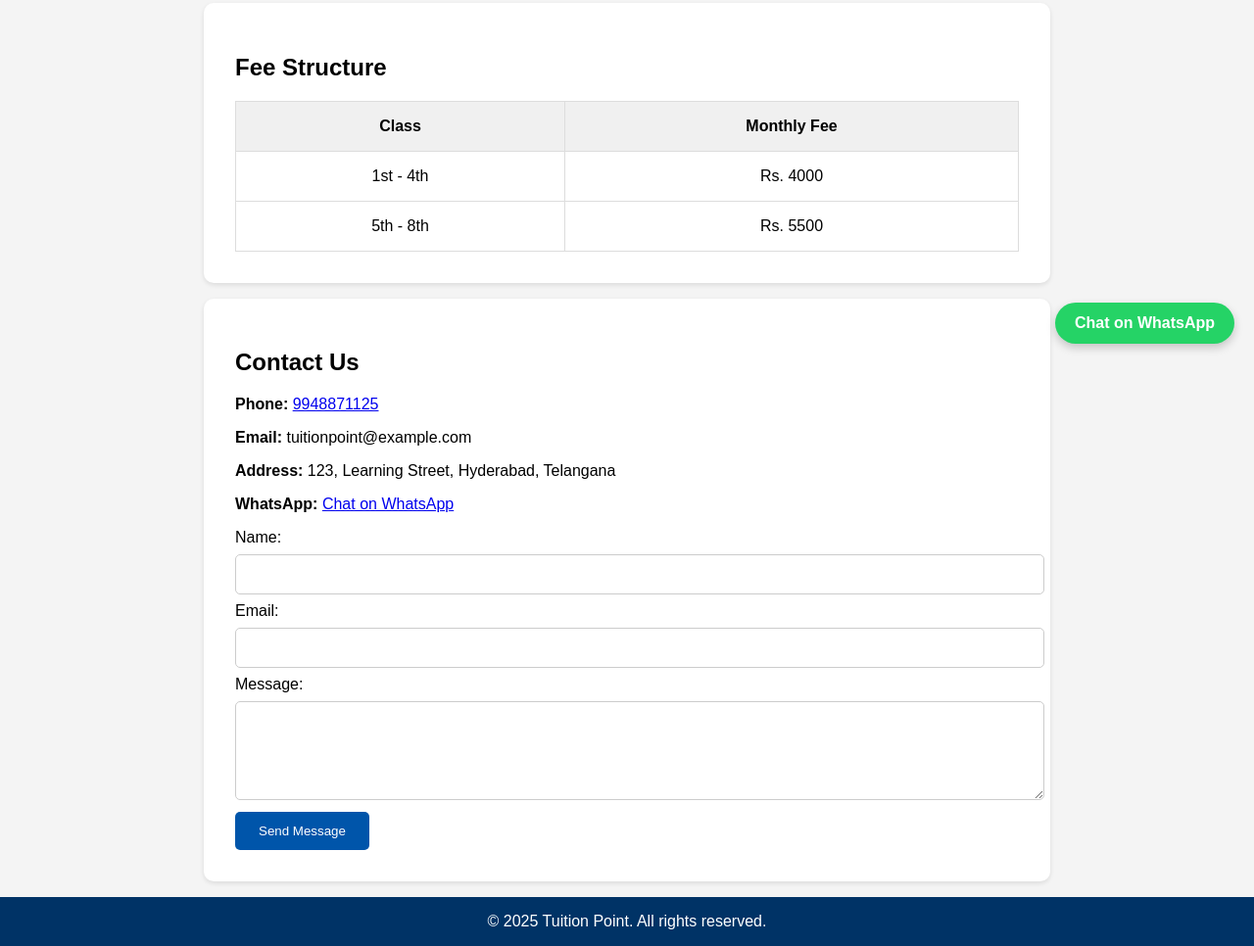
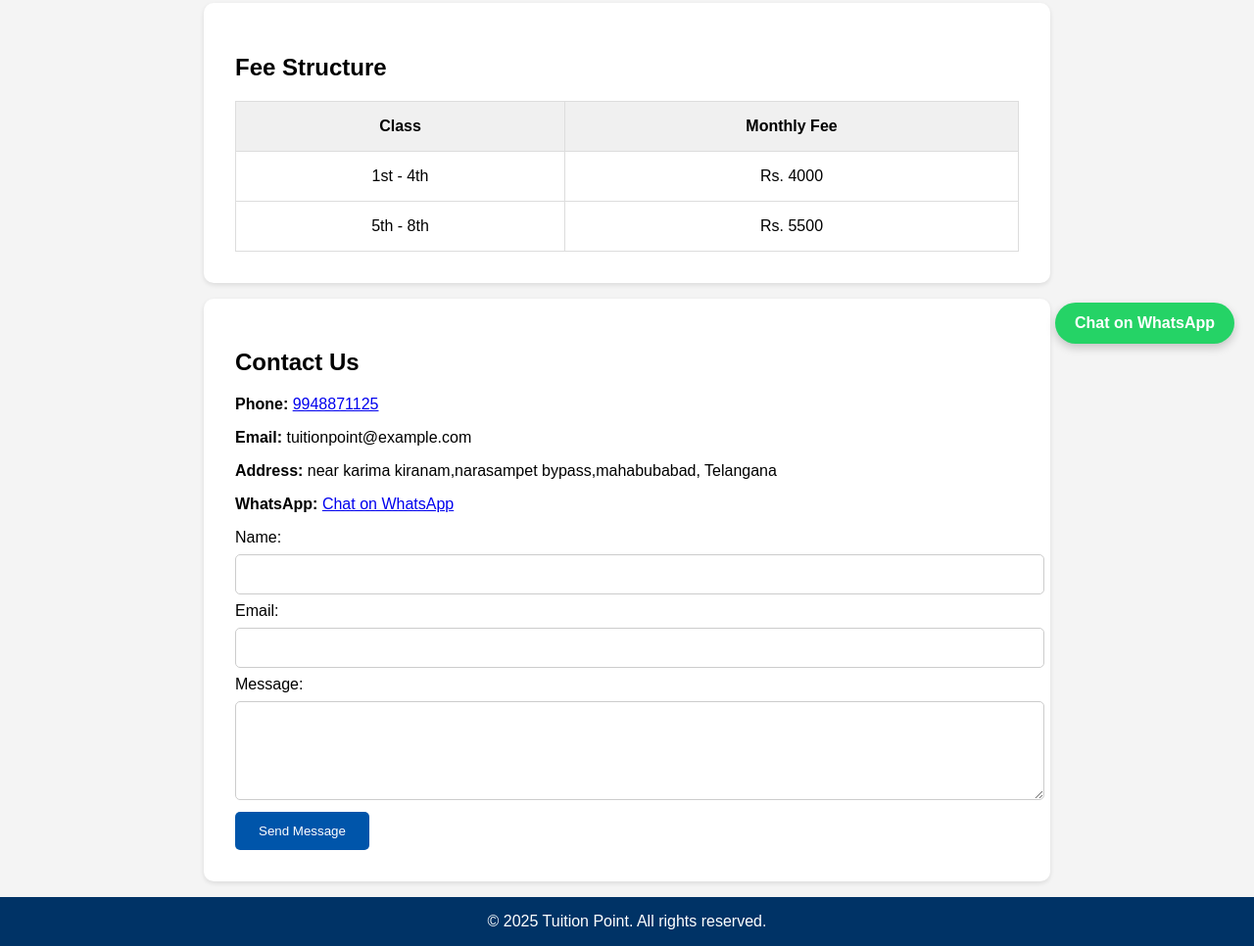
Before and after one commit to Rahulpappula/Tution-point, a plain HTML site: page index.html in a window 1280 px wide. Shown: the part 429-1395 px from the top of the page at 98% size. Drawn offline with Linux system fonts and the light colour scheme.

Commit message:
Update index.html

```diff
--- a/index.html
+++ b/index.html
@@ -141,7 +141,7 @@
     <h2>Contact Us</h2>
     <p><strong>Phone:</strong> <a href="tel:9948871125">9948871125</a></p>
     <p><strong>Email:</strong> tuitionpoint@example.com</p>
-    <p><strong>Address:</strong> 123, Learning Street, Hyderabad, Telangana</p>
+    <p><strong>Address:</strong> near karima kiranam,narasampet bypass,mahabubabad, Telangana</p>
     <p><strong>WhatsApp:</strong> <a href="https://wa.me/919948871125" target="_blank">Chat on WhatsApp</a></p>
 
     <form onsubmit="submitForm(event)">
```
